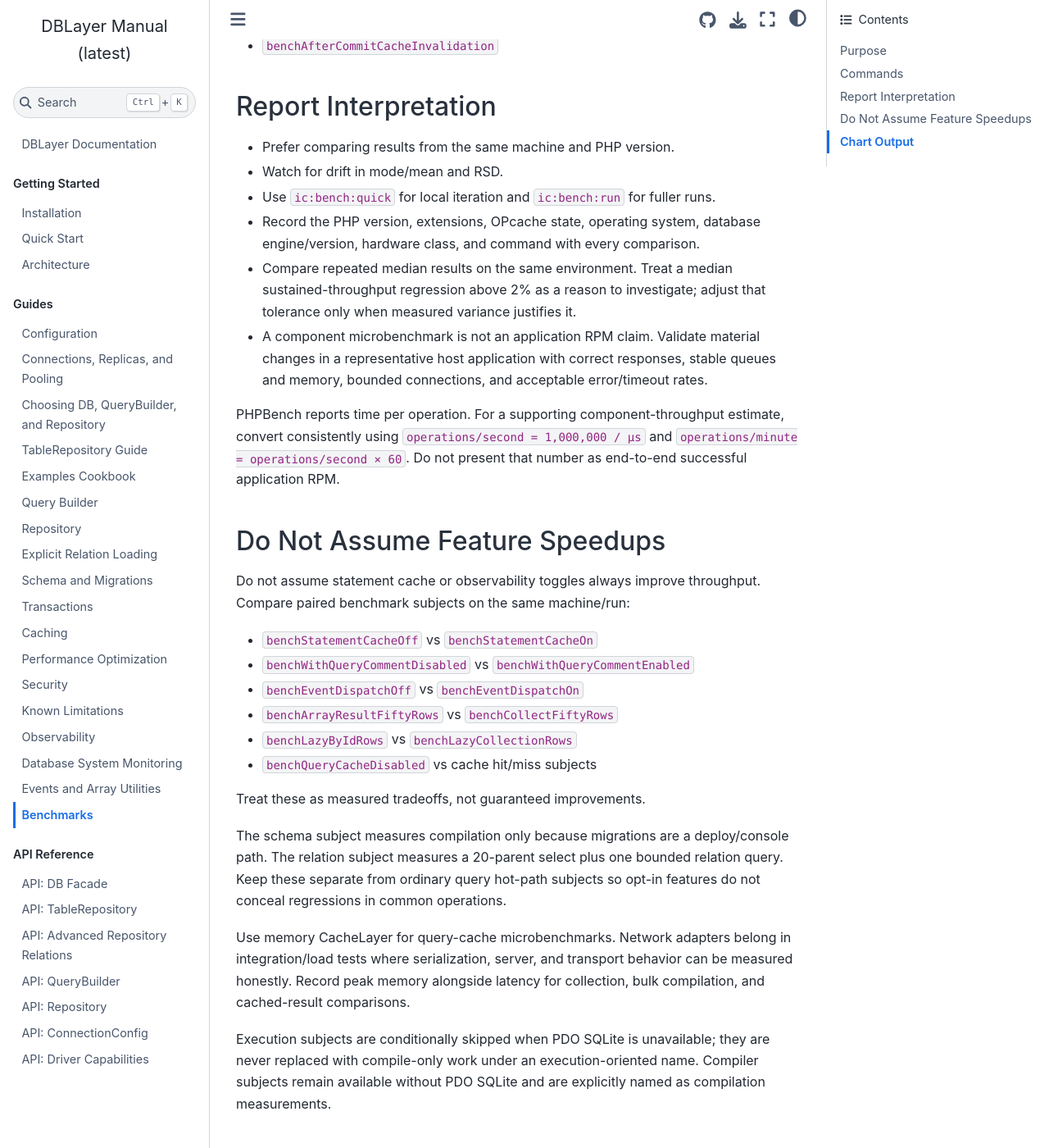
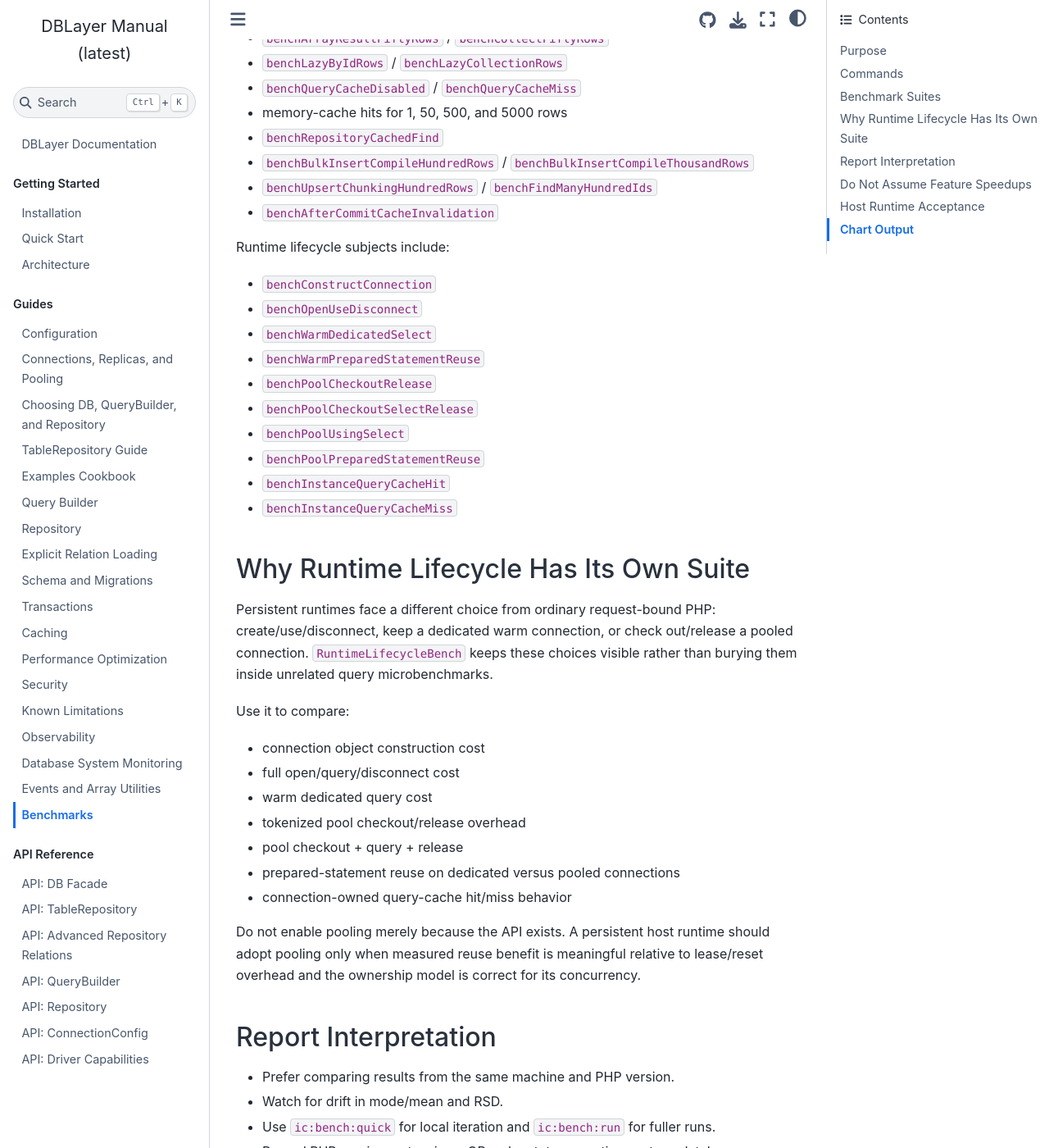
Before and after one commit to infocyph/DBLayer, a Sphinx documentation site: the page built from docs/benchmarks.rst, in a window 1280 px wide and 1400 px high, scrolled down 1175 px. Shown: the whole window at 82% size. Built offline with Sphinx 7.4.7 and the Sphinx Book theme 1.1.4, drawn with Linux system fonts in a browser that asks for light colours; some of the changed text lies outside the part shown.

Commit message:
docs: document runtime lifecycle benchmarks

```diff
--- a/docs/benchmarks.rst
+++ b/docs/benchmarks.rst
@@ -6,9 +6,9 @@ DBLayer uses PHPBench for benchmark runs.
 Purpose
 -------
 
-Benchmarks are intended to track relative change over time for hot paths
-(builder SQL generation, primary-key lookup flow, transactional read patterns,
-and focused update behavior). They are not an absolute cross-machine score.
+Benchmarks track relative change over time for hot paths and runtime lifecycle
+choices. They are not absolute cross-machine scores and they are not a reason
+to enable an optional feature without measuring the target workload.
 
 Commands
 --------
@@ -19,8 +19,16 @@ Commands
    composer ic:bench:quick
    composer ic:bench:chart
 
-Current benchmark subjects are defined in ``benchmarks/DBLayerBench.php`` and
-``benchmarks/DBLayerCompilerBench.php``:
+Benchmark Suites
+----------------
+
+Current subjects are defined across:
+
+- ``benchmarks/DBLayerBench.php``
+- ``benchmarks/DBLayerCompilerBench.php``
+- ``benchmarks/RuntimeLifecycleBench.php``
+
+Core/query subjects include:
 
 - ``benchBuildSelectSql``
 - ``benchSelectByPrimaryKey``
@@ -44,13 +52,48 @@ Current benchmark subjects are defined in ``benchmarks/DBLayerBench.php`` and
 - ``benchUpsertChunkingHundredRows`` / ``benchFindManyHundredIds``
 - ``benchAfterCommitCacheInvalidation``
 
+Runtime lifecycle subjects include:
+
+- ``benchConstructConnection``
+- ``benchOpenUseDisconnect``
+- ``benchWarmDedicatedSelect``
+- ``benchWarmPreparedStatementReuse``
+- ``benchPoolCheckoutRelease``
+- ``benchPoolCheckoutSelectRelease``
+- ``benchPoolUsingSelect``
+- ``benchPoolPreparedStatementReuse``
+- ``benchInstanceQueryCacheHit``
+- ``benchInstanceQueryCacheMiss``
+
+Why Runtime Lifecycle Has Its Own Suite
+---------------------------------------
+
+Persistent runtimes face a different choice from ordinary request-bound PHP:
+create/use/disconnect, keep a dedicated warm connection, or check out/release a
+pooled connection. ``RuntimeLifecycleBench`` keeps these choices visible rather
+than burying them inside unrelated query microbenchmarks.
+
+Use it to compare:
+
+- connection object construction cost
+- full open/query/disconnect cost
+- warm dedicated query cost
+- tokenized pool checkout/release overhead
+- pool checkout + query + release
+- prepared-statement reuse on dedicated versus pooled connections
+- connection-owned query-cache hit/miss behavior
+
+Do not enable pooling merely because the API exists. A persistent host runtime
+should adopt pooling only when measured reuse benefit is meaningful relative to
+lease/reset overhead and the ownership model is correct for its concurrency.
+
 Report Interpretation
 ---------------------
 
 - Prefer comparing results from the same machine and PHP version.
 - Watch for drift in mode/mean and RSD.
 - Use ``ic:bench:quick`` for local iteration and ``ic:bench:run`` for fuller runs.
-- Record the PHP version, extensions, OPcache state, operating system, database
+- Record PHP version, extensions, OPcache state, operating system, database
   engine/version, hardware class, and command with every comparison.
 - Compare repeated median results on the same environment. Treat a median
   sustained-throughput regression above 2% as a reason to investigate; adjust
@@ -67,8 +110,8 @@ end-to-end successful application RPM.
 Do Not Assume Feature Speedups
 ------------------------------
 
-Do not assume statement cache or observability toggles always improve
-throughput. Compare paired benchmark subjects on the same machine/run:
+Do not assume statement cache, pooling, query caching, or observability toggles
+always improve throughput. Compare paired subjects on the same machine/run:
 
 - ``benchStatementCacheOff`` vs ``benchStatementCacheOn``
 - ``benchWithQueryCommentDisabled`` vs ``benchWithQueryCommentEnabled``
@@ -76,6 +119,9 @@ throughput. Compare paired benchmark subjects on the same machine/run:
 - ``benchArrayResultFiftyRows`` vs ``benchCollectFiftyRows``
 - ``benchLazyByIdRows`` vs ``benchLazyCollectionRows``
 - ``benchQueryCacheDisabled`` vs cache hit/miss subjects
+- ``benchOpenUseDisconnect`` vs ``benchPoolCheckoutSelectRelease``
+- ``benchWarmDedicatedSelect`` vs ``benchPoolCheckoutSelectRelease``
+- ``benchWarmPreparedStatementReuse`` vs ``benchPoolPreparedStatementReuse``
 
 Treat these as measured tradeoffs, not guaranteed improvements.
 
@@ -87,13 +133,30 @@ subjects so opt-in features do not conceal regressions in common operations.
 Use memory CacheLayer for query-cache microbenchmarks. Network adapters belong
 in integration/load tests where serialization, server, and transport behavior
 can be measured honestly. Record peak memory alongside latency for collection,
-bulk compilation, and cached-result comparisons.
+bulk compilation, cached-result, and persistent-runtime comparisons.
 
 Execution subjects are conditionally skipped when PDO SQLite is unavailable;
 they are never replaced with compile-only work under an execution-oriented
 name. Compiler subjects remain available without PDO SQLite and are explicitly
 named as compilation measurements.
 
+Host Runtime Acceptance
+-----------------------
+
+When DBLayer is integrated into a higher-level runtime, component benchmarks
+should be paired with host-level measurements for:
+
+- direct DBLayer query versus the host's scoped database bridge
+- first connection/open versus warm execution
+- dedicated create/use/disconnect versus lease checkout/use/release
+- prepared-statement reuse
+- transaction begin/commit/rollback
+- result-cache hit/miss/post-commit invalidation
+- repeated request/job/Fiber executions with stable memory and connection count
+
+The goal is to measure the bridge and lifecycle policy, not to duplicate DBLayer
+mechanisms in the host just to optimize around an unmeasured assumption.
+
 Chart Output
 ------------
 
```
